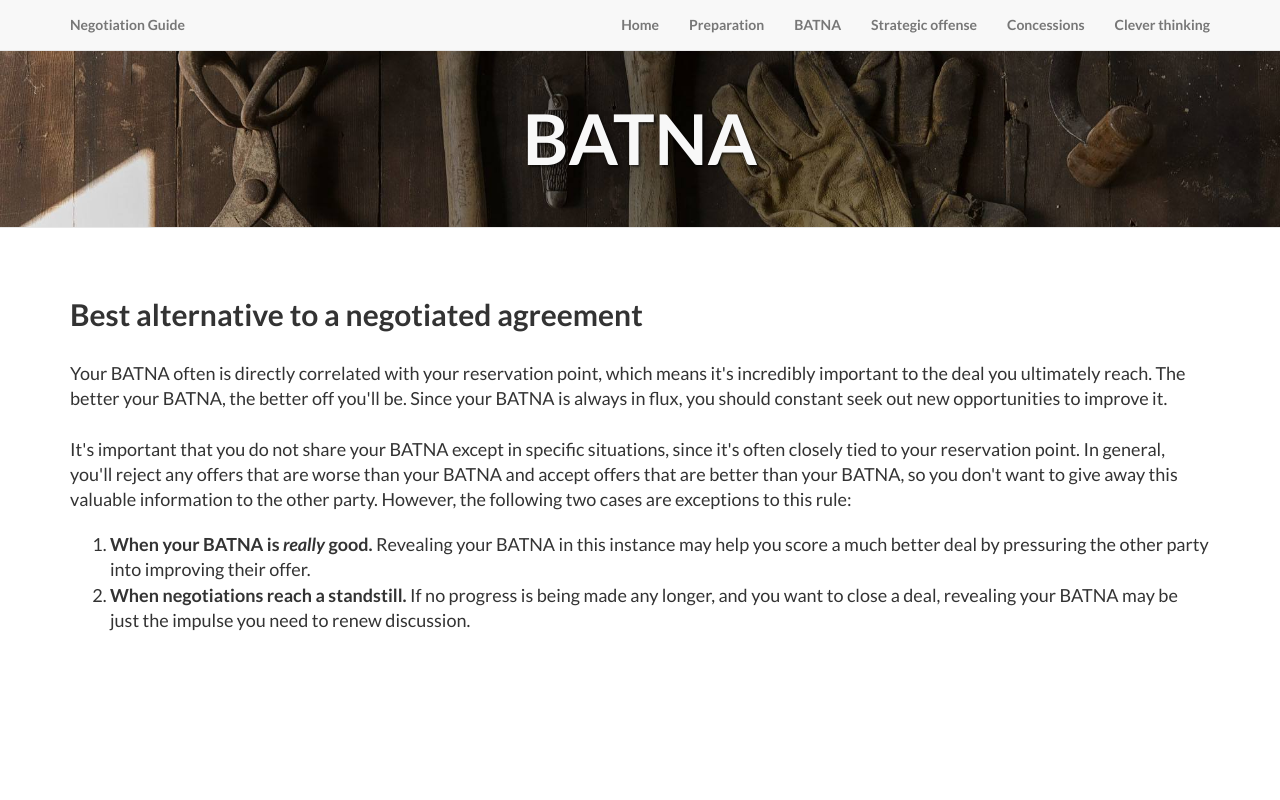
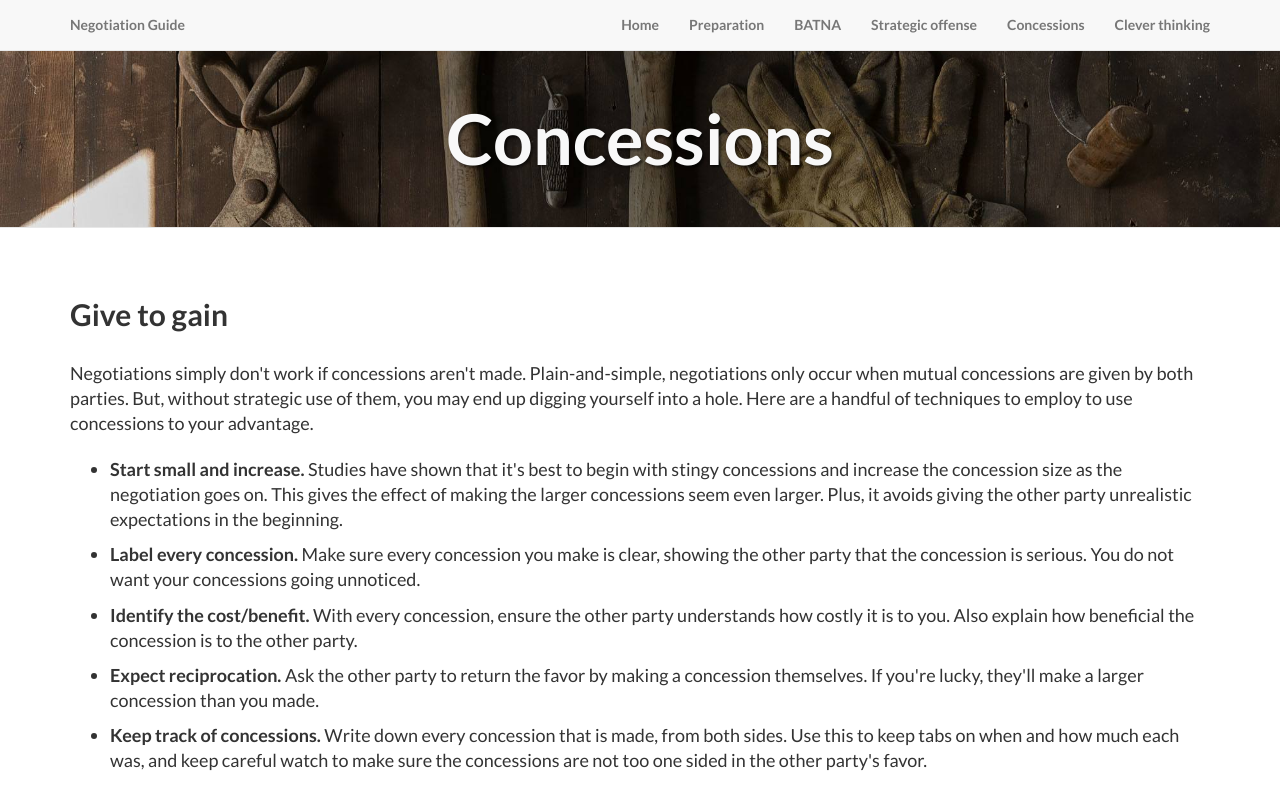
Before and after one commit to WesCossick/negotiation-project, a plain HTML site: page concessions.html in a window 1280 px wide. Shown: the top 800 px of the page. Drawn offline with Linux system fonts and the light colour scheme.

Commit message:
Added concessions

```diff
--- a/concessions.html
+++ b/concessions.html
@@ -9,7 +9,7 @@
 	<meta name="description" content="">
 	<meta name="author" content="">
 
-	<title>BATNA - Negotiation Guide</title>
+	<title>Concessions - Negotiation Guide</title>
 
 	<!-- Bootstrap Core CSS -->
 	<link href="css/bootstrap.min.css" rel="stylesheet">
@@ -95,7 +95,7 @@
 			<div class="row">
 				<div class="col-lg-12">
 					<div class="intro-message">
-						<h1>BATNA</h1>
+						<h1>Concessions</h1>
 					</div>
 				</div>
 			</div>
@@ -112,23 +112,33 @@
 
 			<div class="row">
 				<div class="col-lg-12">
-					<h2 class="section-heading">Best alternative to a negotiated agreement</h2>
+					<h2 class="section-heading">Give to gain</h2>
 
 					<p class="lead">
-						Your BATNA often is directly correlated with your reservation point, which means it's incredibly important to the deal you ultimately reach. The better your BATNA, the better off you'll be. Since your BATNA is always in flux, you should constant seek out new opportunities to improve it.<br><br>
-
-						It's important that you do not share your BATNA except in specific situations, since it's often closely tied to your reservation point. In general, you'll reject any offers that are worse than your BATNA and accept offers that are better than your BATNA, so you don't want to give away this valuable information to the other party. However, the following two cases are exceptions to this rule:
+						Negotiations simply don't work if concessions aren't made. Plain-and-simple, negotiations only occur when mutual concessions are given by both parties. But, without strategic use of them, you may end up digging yourself into a hole. Here are a handful of techniques to employ to use concessions to your advantage.
 					</p>
 
-					<ol class="lead">
+					<ul class="lead">
 						<li>
-							<strong>When your BATNA is <em>really</em> good.</strong> Revealing your BATNA in this instance may help you score a much better deal by pressuring the other party into improving their offer.
+							<strong>Start small and increase.</strong> Studies have shown that it's best to begin with stingy concessions and increase the concession size as the negotiation goes on. This gives the effect of making the larger concessions seem even larger. Plus, it avoids giving the other party unrealistic expectations in the beginning.
 						</li>
 
 						<li>
-							<strong>When negotiations reach a standstill.</strong> If no progress is being made any longer, and you want to close a deal, revealing your BATNA may be just the impulse you need to renew discussion.
+							<strong>Label every concession.</strong> Make sure every concession you make is clear, showing the other party that the concession is serious. You do not want your concessions going unnoticed.
 						</li>
-					</ol>
+
+						<li>
+							<strong>Identify the cost/benefit.</strong> With every concession, ensure the other party understands how costly it is to you. Also explain how beneficial the concession is to the other party.
+						</li>
+
+						<li>
+							<strong>Expect reciprocation.</strong> Ask the other party to return the favor by making a concession themselves. If you're lucky, they'll make a larger concession than you made.
+						</li>
+
+						<li>
+							<strong>Keep track of concessions.</strong> Write down every concession that is made, from both sides. Use this to keep tabs on when and how much each was, and keep careful watch to make sure the concessions are not too one sided in the other party's favor.
+						</li>
+					</ul>
 				</div>
 			</div>
 
```
Also changed, not shown: index.html (+1 -1 lines).
